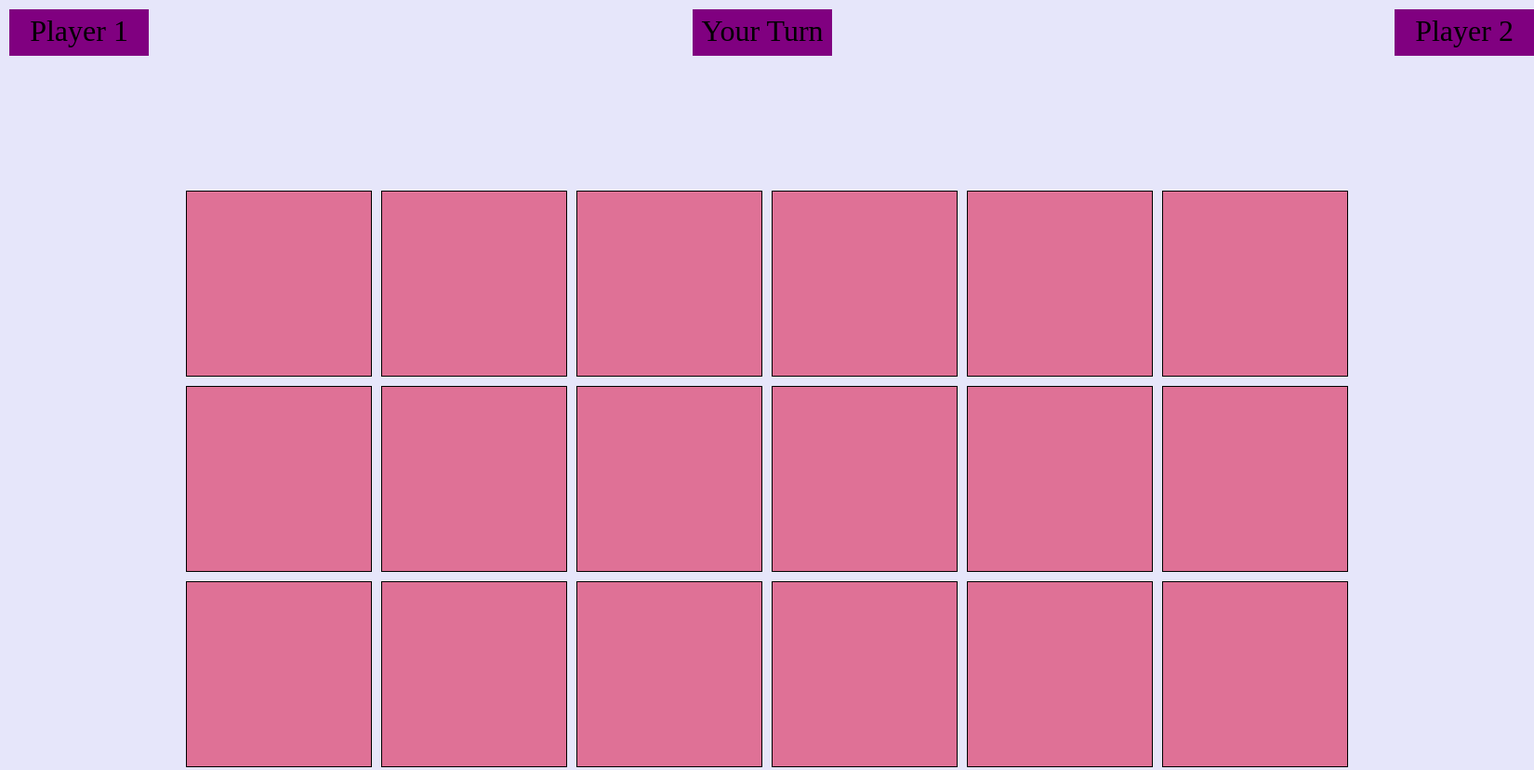
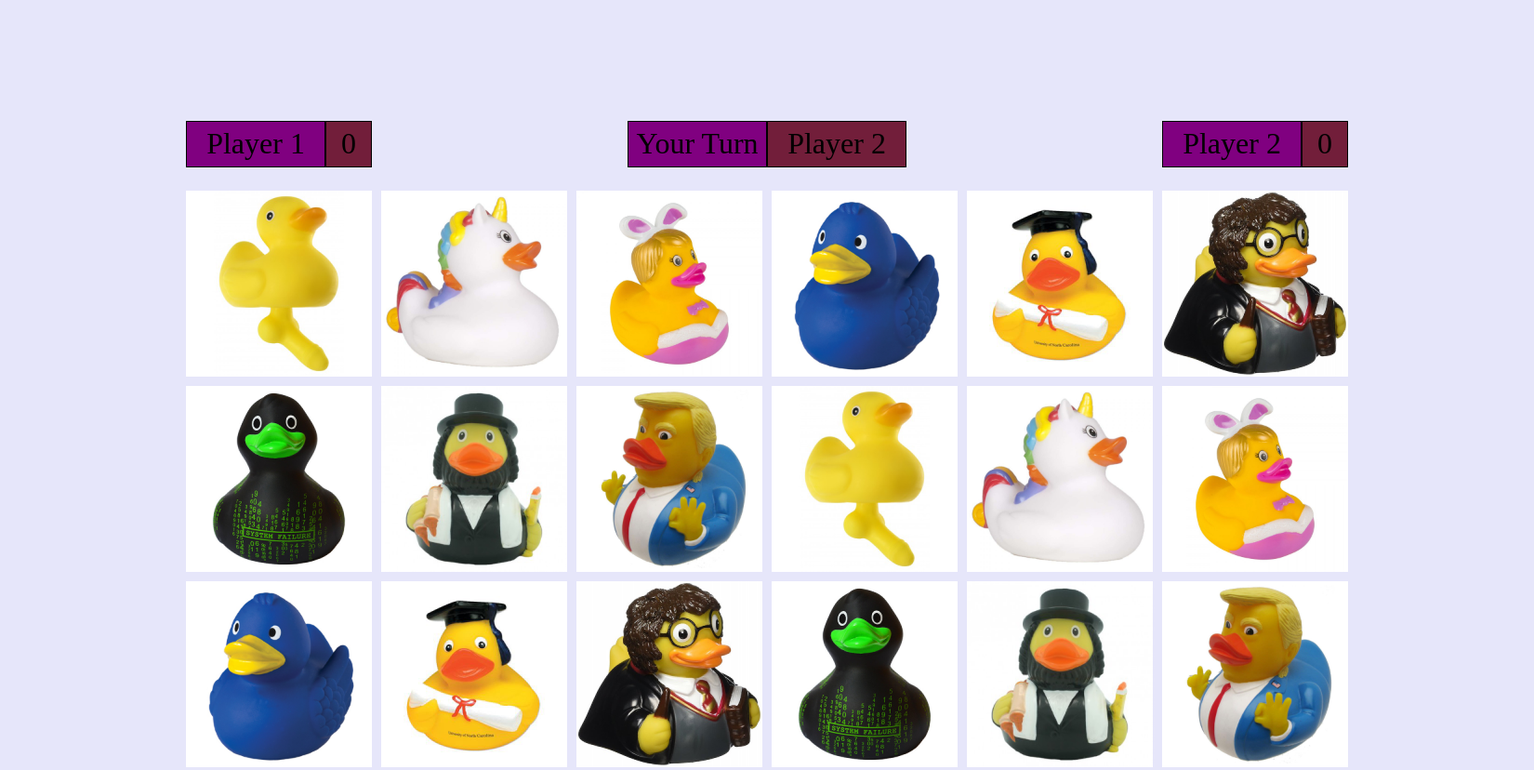
Before and after one commit to Catzu/Javascript, a plain HTML site: page chapter 06/index.html in a window 1280 px wide. Shown: the top 828 px of the page at 93% size, 1650 px wide, since content can reach past the window. Drawn offline with Linux system fonts and the light colour scheme.

Commit message:
made progress with the memory game

```diff
--- a/chapter 06/index.html
+++ b/chapter 06/index.html
@@ -24,18 +24,22 @@
             div.CSSP1Name {
                 box-sizing: border-box;
                 padding-top: 5px;
+                border: solid 0.5px black;
             }
             div.CSSP2Name {
                 box-sizing: border-box;
                 padding-top: 5px;
+                border: solid 0.5px black;
             }
             div.CSSyourTurn {
                 box-sizing: border-box;
                 padding-top: 5px;
+                border: solid 0.5px black;
             }
             div.CSSNext {
                 box-sizing: border-box;
                 padding-top: 5px;
+                border: solid 0.5px black;
             }
 
             /* Pictures (custom CSS). */
@@ -46,15 +50,34 @@
                 font-size: 0px;
             }
 
-            div.duckpicture {
+            div.holdingpics {
                 margin-bottom: 5px;
                 margin: 5px;
                 width: 200px;
                 height: 200px;
                 float: left;
                 background-color: rgb(223, 113, 150);
+                box-sizing: border-box;
+            }
+
+            /* Score (custom CSS) */
+
+            .CSSscore {
+                width: 50px;
+                height: 50px;
+                background-color: rgb(114, 30, 58);
+                padding-top: 5px;
                 border: solid 0.5px black;
-                box-sizing: border-box;
+            }
+
+            /* Player turn switcher (custom CSS) */
+
+            .CSSTurn {
+                width: 150px;
+                height: 50px;
+                background-color: rgb(114, 30, 58);
+                padding-top: 5px;
+                border: solid 0.5px black;
             }
 
         </style>
@@ -65,17 +88,21 @@
         <div class="CSSyourTurn" id="jsYourTurn">YourTurnError</div>
         <div class="CSSNext" id="jsNextButton">NextError</div>
         <div id="pics"></div>
+        <div class="CSSscore" id="score1">0</div>
+        <div class="CSSscore" id="score2">0</div>
+        <div class="CSSTurn" id="turnSwitcher">PlayerError</div>
+        <div class="slidepic" id="slideholder"></div>
 
         <script>
 
-            /* Part 1 Start || Button positions for the Memory game. */
+            /* Part 1 Start || Name positions for the Memory game. */
 
             /* Name of player 1 */
             var a = document.getElementById("jsName1");
             a.style.backgroundColor = "purple";
             a.style.position = "absolute";
-            a.style.left = 10 + 'px';
-            a.style.top = 10 + 'px';
+            a.style.left = 200 + 'px';
+            a.style.top = 130 + 'px';
             a.style.fontSize = "xx-large";
             a.innerHTML = "Player 1";
 
@@ -83,30 +110,21 @@
             var b = document.getElementById("jsName2");
             b.style.backgroundColor = "purple";
             b.style.position = "absolute";
-            b.style.left = 1500 + 'px';
-            b.style.top = 10 + 'px';
+            b.style.left = 1250 + 'px';
+            b.style.top = 130 + 'px';
             b.style.fontSize = "xx-large";
             b.innerHTML = "Player 2";
-
-            /* Your turn indicator */
-            var c = document.getElementById("jsYourTurn");
-            c.style.backgroundColor = "purple";
-            c.style.position = "absolute";
-            c.style.left = 745 + 'px';
-            c.style.top = 10 + 'px';
-            c.style.fontSize = "xx-large";
-            c.innerHTML = "Your Turn";
 
             /* Next button */
             var d = document.getElementById("jsNextButton");
             d.style.backgroundColor = "purple";
             d.style.position = "absolute";
             d.style.left = 745 + 'px';
-            d.style.top = 900 + 'px';
+            d.style.top = 850 + 'px';
             d.style.fontSize = "xx-large";
             d.innerHTML = "Next";
 
-            /* Part 1 End || Button positions for the Memory game. */
+            /* Part 1 End || Name positions for the Memory game. */
 
 
 
@@ -114,28 +132,87 @@
 
             /* position of the picture arrays */
             var e = document.getElementById("pics");
-            /* e.style.backgroundColor = "purple"; */
             e.style.position = "absolute";
             e.style.left = 195 + 'px';
             e.style.top = 200 + 'px';
 
             /* changing the java id 'pics' to into javascript and announcing 'createPicsHolders' to be used. */
             pics = document.getElementById ("pics");
-            createPicsHolders();
+            picHolders();
+            picAdder();
 
-            /* Loop that loops the pictures to 18 and puts them pictures in HTML. */
-            function createPicsHolders() {
+            /*  loops picture place holders into html. */
+            function picHolders() {
                 for(var i = 0; i < 18; i++) {
                     pictureHolder = document.createElement("div");
-                    pictureHolder.className = "duckpicture";
-                    pictureHolder.id = "picture-holder-" + i;
+                    pictureHolder.className = "holdingpics";
+                    pictureHolder.id = "" + ( i + 1);
                     pics.appendChild(pictureHolder);
                 }
             }
 
-            /* probeer morgen naar Joey te gaan voor de loop x2 */
+            /* this loop puts pictures in HTML picHolders.  */
+            function picAdder() {
+                pictureHolder = document.getElementsByClassName("holdingpics");
+                for(var i = 0; i < pictureHolder.length; i++) {
+                    duckimage = document.createElement("img");
+                    duckimage.src = "img/duck" + (i + 1) + ".png";
+                    pictureHolder[i].appendChild(duckimage);
+                    duckimage.width = 200;
+                    duckimage.height = 200;
+                }
+            }
 
             /* Part 2 End || Adding nine pictures times two. */
+
+
+
+            /* Part 3 start || Score system + score system behind name. */
+
+            var f = document.getElementById("score1");
+            f.style.position = "absolute";
+            f.style.left = 350 + 'px';
+            f.style.top = 130 + 'px';
+            f.style.fontSize = "xx-large";
+
+            var g = document.getElementById("score2");
+            g.style.position = "absolute";
+            g.style.left = 1400 + 'px';
+            g.style.top = 130 + 'px';
+            g.style.fontSize = "xx-large";
+
+            /* Part 3 end || Score system + score system behind name. */
+
+
+
+            /* part 4 start || Your Turn + Player "1" or "2". */
+
+            /* Your turn indicator */
+            var c = document.getElementById("jsYourTurn");
+            c.style.backgroundColor = "purple";
+            c.style.position = "absolute";
+            c.style.left = 675 + 'px';
+            c.style.top = 130 + 'px';
+            c.style.fontSize = "xx-large";
+            c.innerHTML = "Your Turn";
+
+            var h = document.getElementById("turnSwitcher");
+            h.style.position = "absolute";
+            h.style.left = 825 + 'px';
+            h.style.top = 130 + 'px';
+            h.style.fontSize = "xx-large";
+            h.innerHTML = "Player 1";
+            h.innerHTML = "Player 2";
+
+            /* part 4 end || Your Turn + Player "1" or "2". */
+
+
+
+            /* part 5 start ||  */
+
+
+
+            /* part 5 end ||  */
 
         </script>
     </body>
```
Also changed, not shown: chapter 06/img/duck10.png (added), chapter 06/img/duck11.png (added), chapter 06/img/duck12.png (added), chapter 06/img/duck13.png (added), chapter 06/img/duck14.png (added), chapter 06/img/duck15.png (added), chapter 06/img/duck16.png (added), chapter 06/img/duck17.png (added), chapter 06/img/duck18.png (added).
